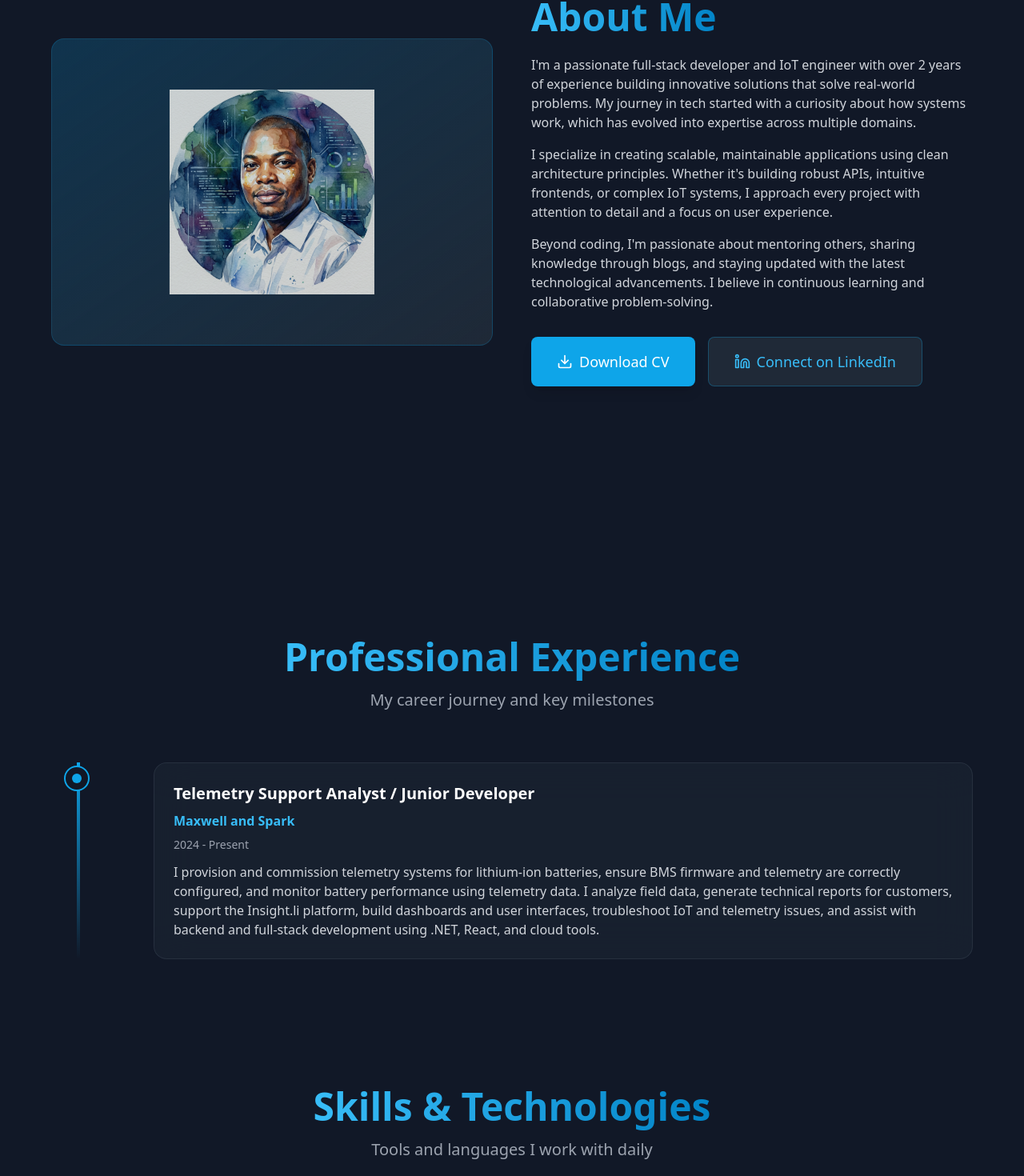
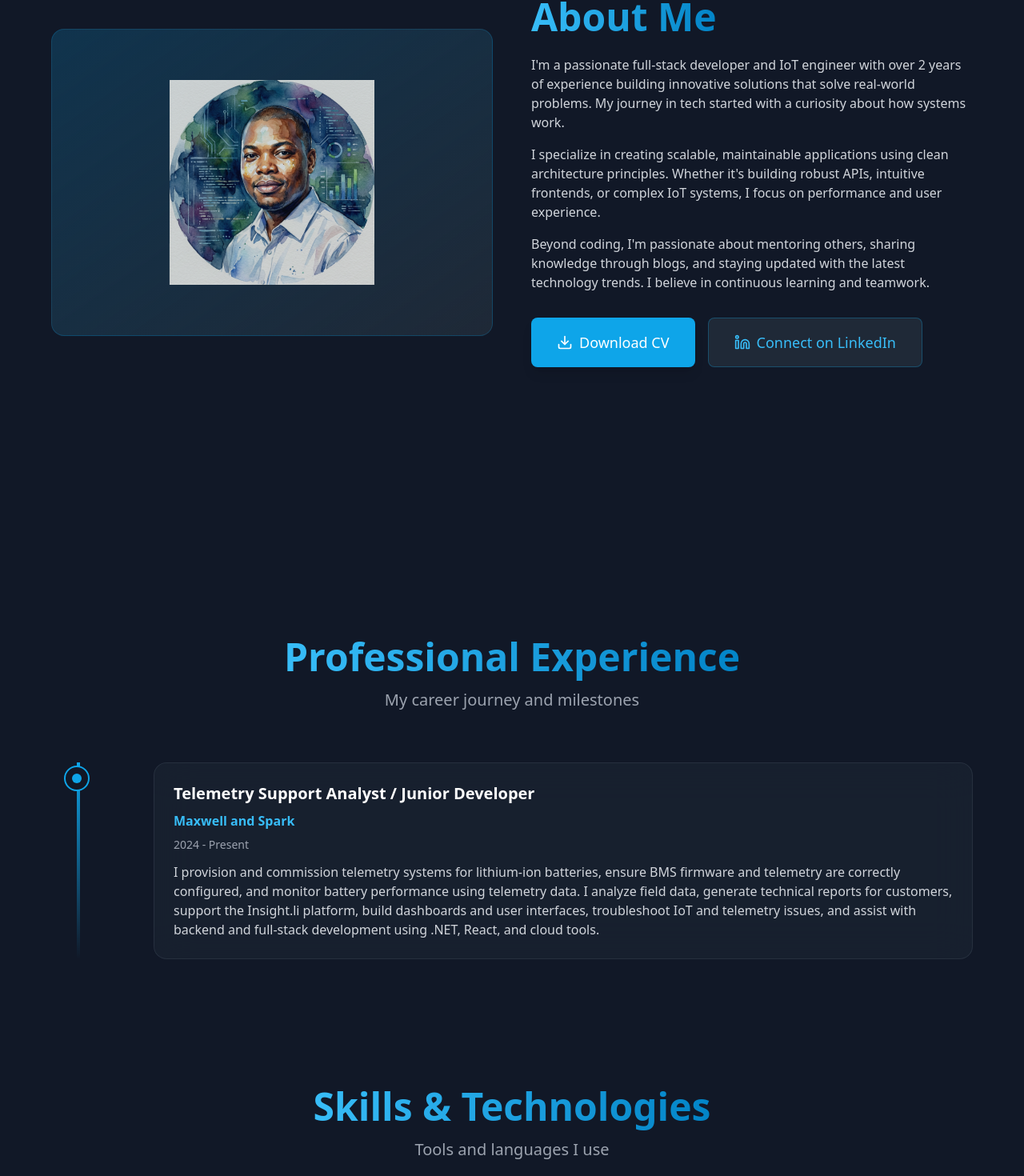
Before and after one commit to Lindokuhle1/lindokuhle-portfolio, a Next.js app: page /lindokuhle-portfolio/about in a window 1280 px wide. Shown: the part 163-1633 px from the top of the page at 80% size. Built offline with nearby package versions, Linux system fonts and the light colour scheme.

Commit message:
Update page.tsx

```diff
--- a/src/app/about/page.tsx
+++ b/src/app/about/page.tsx
@@ -11,55 +11,15 @@ import { Timeline } from '@/components/ui/Timeline';
 import { experiences, skills, education } from '@/data/portfolio';
 
 export default function AboutPage() {
+
+  // Download CV PDF (recommended)
   const downloadCV = () => {
-    // Create a simple CV download
-    const cvContent = `
-LINDOKUHLE NGCONGO
-Full-Stack Developer & IoT Engineer
-Email: lindokuhlengcongo@outlook.com
-LinkedIn: www.linkedin.com/in/lindokuhle-ngcongo-022539203
-GitHub: github.com/lindokuhle1
-
-PROFESSIONAL SUMMARY
-Experienced full-stack developer and IoT engineer with 2+ years of expertise in building scalable applications,
-real-time systems, and cloud solutions. Specialized in .NET, React, and IoT technologies with strong background
-in Clean Architecture and system design.
-
-EXPERIENCE
-${experiences.map((exp) => `${exp.title} - ${exp.company} (${exp.period})`).join('\n')}
-
-SKILLS
-${skills.map((skill) => `${skill.category}: ${skill.skills.join(', ')}`).join('\n')}
-
-EDUCATION
-${education.map((edu) => `${edu.degree} - ${edu.institution} (${edu.year})`).join('\n')}
-
-PROJECTS
-- IoT Smart Home Dashboard
-- E-Commerce Platform
-- Telemetry Data Pipeline
-- Task Management API
-- Analytics Dashboard
-- Cloud Automation Toolconst downloadCV = () => {
-  const link = document.createElement('a');
-  link.href = '/Lindokuhle_Ngcongo_CV.pdf';
-  link.download = 'Lindokuhle_Ngcongo_CV.pdf';
-  document.body.appendChild(link);
-  link.click();
-  document.body.removeChild(link);
-};
-    `.trim();
-
-    const element = document.createElement('a');
-    element.setAttribute(
-      'href',
-      'data:text/plain;charset=utf-8,' + encodeURIComponent(cvContent)
-    );
-    element.setAttribute('download', 'Lindokuhle Ngcongo – Cv Draft.docx');
-    element.style.display = 'none';
-    document.body.appendChild(element);
-    element.click();
-    document.body.removeChild(element);
+    const link = document.createElement('a');
+    link.href = '/Lindokuhle_Ngcongo_CV.pdf'; // put file in /public
+    link.download = 'Lindokuhle_Ngcongo_CV.pdf';
+    document.body.appendChild(link);
+    link.click();
+    document.body.removeChild(link);
   };
 
   return (
@@ -67,6 +27,8 @@ PROJECTS
       {/* Bio Section */}
       <Section id="about" className="min-h-screen">
         <div className="grid grid-cols-1 lg:grid-cols-2 gap-12 items-center mb-20">
+
+          {/* Profile Image */}
           <motion.div
             initial={{ opacity: 0, x: -50 }}
             whileInView={{ opacity: 1, x: 0 }}
@@ -75,15 +37,8 @@ PROJECTS
           >
             <div className="relative w-full h-96 bg-gradient-to-br from-primary-500/20 to-dark-800 rounded-2xl border border-primary-500/20 flex items-center justify-center overflow-hidden">
               <motion.div
-                animate={{
-                  y: [0, -10, 0],
-                  rotate: [0, 2, 0],
-                }}
-                transition={{
-                  duration: 6,
-                  repeat: Infinity,
-                  ease: 'easeInOut',
-                }}
+                animate={{ y: [0, -10, 0], rotate: [0, 2, 0] }}
+                transition={{ duration: 6, repeat: Infinity, ease: 'easeInOut' }}
                 className="relative w-64 h-64"
               >
                 <Image
@@ -97,6 +52,7 @@ PROJECTS
             </div>
           </motion.div>
 
+          {/* About Text */}
           <motion.div
             initial={{ opacity: 0, x: 50 }}
             whileInView={{ opacity: 1, x: 0 }}
@@ -109,26 +65,27 @@ PROJECTS
 
             <div className="space-y-4 text-dark-300 mb-8">
               <p>
-                I'm a passionate full-stack developer and IoT engineer with over
+                I&apos;m a passionate full-stack developer and IoT engineer with over
                 2 years of experience building innovative solutions that solve
                 real-world problems. My journey in tech started with a curiosity
-                about how systems work, which has evolved into expertise across
-                multiple domains.
+                about how systems work.
               </p>
+
               <p>
                 I specialize in creating scalable, maintainable applications using
-                clean architecture principles. Whether it's building robust APIs,
-                intuitive frontends, or complex IoT systems, I approach every
-                project with attention to detail and a focus on user experience.
+                clean architecture principles. Whether it&apos;s building robust APIs,
+                intuitive frontends, or complex IoT systems, I focus on performance
+                and user experience.
               </p>
+
               <p>
-                Beyond coding, I'm passionate about mentoring others, sharing
+                Beyond coding, I&apos;m passionate about mentoring others, sharing
                 knowledge through blogs, and staying updated with the latest
-                technological advancements. I believe in continuous learning and
-                collaborative problem-solving.
+                technology trends. I believe in continuous learning and teamwork.
               </p>
             </div>
 
+            {/* Buttons */}
             <div className="flex flex-col sm:flex-row gap-4">
               <Button
                 variant="primary"
@@ -139,6 +96,7 @@ PROJECTS
                 <Download size={20} />
                 Download CV
               </Button>
+
               <Button
                 variant="secondary"
                 size="lg"
@@ -158,11 +116,11 @@ PROJECTS
         </div>
       </Section>
 
-      {/* Experience Section */}
+      {/* Experience */}
       <Section className="bg-gradient-to-b from-dark-900 to-dark-950">
         <SectionTitle
           title="Professional Experience"
-          subtitle="My career journey and key milestones"
+          subtitle="My career journey and milestones"
         />
 
         <Timeline
@@ -175,27 +133,27 @@ PROJECTS
         />
       </Section>
 
-      {/* Skills Section */}
+      {/* Skills */}
       <Section>
         <SectionTitle
           title="Skills & Technologies"
-          subtitle="Tools and languages I work with daily"
+          subtitle="Tools and languages I use"
         />
 
         <div className="grid grid-cols-1 md:grid-cols-2 lg:grid-cols-3 gap-8">
-          {skills.map((skillGroup, index) => (
+          {skills.map((group, index) => (
             <Card key={index} delay={index * 0.1}>
               <h3 className="text-xl font-bold mb-6 text-primary-400">
-                {skillGroup.category}
+                {group.category}
               </h3>
 
               <div className="flex flex-wrap gap-3">
-                {skillGroup.skills.map((skill, skillIndex) => (
+                {group.skills.map((skill, i) => (
                   <motion.span
-                    key={skillIndex}
+                    key={i}
                     initial={{ opacity: 0, scale: 0.8 }}
                     whileInView={{ opacity: 1, scale: 1 }}
-                    transition={{ delay: skillIndex * 0.05 }}
+                    transition={{ delay: i * 0.05 }}
                     viewport={{ once: true }}
                     className="px-4 py-2 bg-dark-700 text-dark-100 rounded-lg text-sm font-medium hover:bg-primary-500/20 hover:text-primary-400 transition-colors"
                   >
@@ -208,11 +166,11 @@ PROJECTS
         </div>
       </Section>
 
-      {/* Education Section */}
+      {/* Education */}
       <Section className="bg-gradient-to-b from-dark-900 to-dark-950">
         <SectionTitle
           title="Education & Certifications"
-          subtitle="Formal education and professional certifications"
+          subtitle="Formal education and certifications"
         />
 
         <div className="grid grid-cols-1 md:grid-cols-2 gap-8">
```
